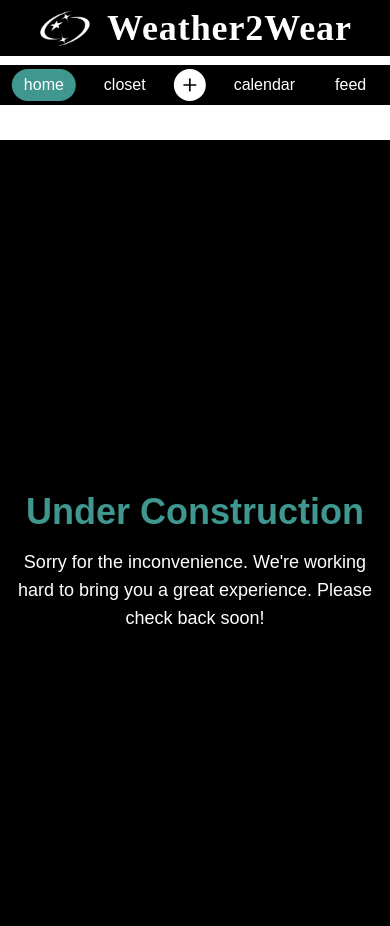
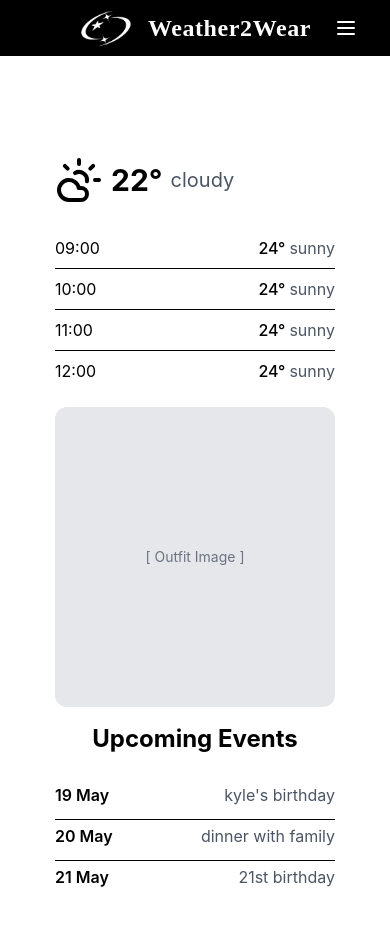
Before and after one commit to COS301-SE-2025/Weather-to-Wear, a React (Create React App) app in the folder app-mobile/my-app/: page / in a window 390 px wide. Shown: the top 926 px of the page. Built offline with nearby package versions, Linux system fonts and the light colour scheme; the HTML template or start-up script is replaced by a standard one.

Commit message:
making the navbar and dashboard dynamically resizable

```diff
--- a/app-mobile/my-app/src/App.tsx
+++ b/app-mobile/my-app/src/App.tsx
@@ -13,7 +13,7 @@ function App() {
       <NavBar />
       <Routes>
         <Route path="/profile" element={<UnderConstruction />} /> {/* fixed */}
-        <Route path="/" element={<UnderConstruction />} />
+        <Route path="/" element={<HomePage />} />
         <Route path="/closet" element={<ClosetPage />} />
         <Route path="/add" element={<AddPage />} />
 
--- a/app-mobile/my-app/src/components/NavBar.tsx
+++ b/app-mobile/my-app/src/components/NavBar.tsx
@@ -1,12 +1,13 @@
 import React, { useState, useEffect } from "react";
 import { Link, useLocation } from "react-router-dom";
-import { Plus } from "lucide-react";
+import { Plus, Menu, X } from "lucide-react";
 
 const NavBar = () => {
   const location = useLocation();
   const currentPath = location.pathname;
-
   const [menuOpen, setMenuOpen] = useState(false);
+  const [mobileMenuOpen, setMobileMenuOpen] = useState(false);
+  const [isMobile, setIsMobile] = useState(window.innerWidth < 1024);
 
   const isActive = (path: string) => {
     if (menuOpen) return false;
@@ -18,25 +19,54 @@ const NavBar = () => {
     setMenuOpen((open) => !open);
   };
 
+  const toggleMobileMenu = () => {
+    setMobileMenuOpen((open) => !open);
+  };
+
   useEffect(() => {
     setMenuOpen(false);
+    setMobileMenuOpen(false);
   }, [location.pathname]);
+
+  useEffect(() => {
+    const handleResize = () => {
+      setIsMobile(window.innerWidth < 1024);
+      if (window.innerWidth >= 1024) {
+        setMobileMenuOpen(false);
+      }
+    };
+
+    window.addEventListener("resize", handleResize);
+    return () => window.removeEventListener("resize", handleResize);
+  }, []);
 
   return (
     <>
       <div className="fixed top-0 left-0 w-full bg-white z-50">
         {/* Top Banner */}
 <div className="bg-black text-white py-2 px-4">
-          <div className="max-w-screen-xl mx-auto flex items-center justify-center gap-4">
+  <div className="max-w-screen-xl mx-auto flex items-center justify-center relative">
+    <div className="flex items-center gap-4">
       <img src="/logo.png" alt="Weather2Wear logo" className="h-10 w-auto" />
-            <h1 className="text-4xl font-bodoni font-extrabold tracking-wide">
+      <h1 className="text-2xl md:text-4xl font-bodoni font-extrabold tracking-wide">
         Weather2Wear
       </h1>
     </div>
+
+    {/* Mobile menu toggle */}
+    <button
+      className="lg:hidden text-white absolute right-4"
+      onClick={toggleMobileMenu}
+      aria-label="Toggle menu"
+    >
+      {mobileMenuOpen ? <X size={24} /> : <Menu size={24} />}
+    </button>
+  </div>
 </div>
 
-        {/* Nav Bar */}
-        <nav className="py-3 px-4 bg-white relative">
+
+        {/* Desktop Nav Bar */}
+        <nav className="hidden lg:block py-3 px-4 bg-white relative">
           <div className="max-w-screen-xl mx-auto flex items-center justify-end relative">
             {/* Centered Nav Group */}
             <div className="bg-black rounded-full flex items-center justify-center px-8 py-1 gap-4 absolute left-1/2 -translate-x-1/2">
@@ -96,7 +126,7 @@ const NavBar = () => {
             </div>
           </div>
 
-          {/* Popup menu - no background, no borders */}
+          {/* Desktop Popup menu */}
           <div className="w-full">
             <div className="max-w-screen-xl mx-auto flex justify-center items-center min-h-[0.5rem]">
               <div className={`${menuOpen ? "flex" : "hidden"} gap-6`}>
@@ -127,10 +157,86 @@ const NavBar = () => {
             </div>
           </div>
         </nav>
+
+        {/* Mobile Navigation */}
+        {isMobile && (
+          <div className={`lg:hidden bg-white transition-all duration-300 ${mobileMenuOpen ? "max-h-screen" : "max-h-0 overflow-hidden"}`}>
+            <div className="flex flex-col items-center py-4 space-y-4">
+              <Link
+                to="/"
+                className={`px-4 py-2 rounded-full transition-colors ${
+                  currentPath === "/" ? "bg-[#3F978F] text-white" : "text-black hover:bg-gray-100"
+                } font-livvic`}
+              >
+                home
+              </Link>
+              <Link
+                to="/closet"
+                className={`px-4 py-2 rounded-full transition-colors ${
+                  currentPath === "/closet" ? "bg-[#3F978F] text-white" : "text-black hover:bg-gray-100"
+                } font-livvic`}
+              >
+                closet
+              </Link>
+              <Link
+                to="/calendar"
+                className={`px-4 py-2 rounded-full transition-colors ${
+                  currentPath === "/calendar" ? "bg-[#3F978F] text-white" : "text-black hover:bg-gray-100"
+                } font-livvic`}
+              >
+                calendar
+              </Link>
+              <Link
+                to="/feed"
+                className={`px-4 py-2 rounded-full transition-colors ${
+                  currentPath === "/feed" ? "bg-[#3F978F] text-white" : "text-black hover:bg-gray-100"
+                } font-livvic`}
+              >
+                feed
+              </Link>
+
+              <div className="w-full border-t border-gray-200 my-2"></div>
+
+              <Link
+                to="/add"
+                className="px-4 py-2 text-black font-livvic"
+              >
+                add to closet
+              </Link>
+              <Link
+                to="/create-outfit"
+                className="px-4 py-2 text-black font-livvic"
+              >
+                create an outfit
+              </Link>
+              <Link
+                to="/post-to-feed"
+                className="px-4 py-2 text-black font-livvic"
+              >
+                post to feed
+              </Link>
+
+              <div className="w-full border-t border-gray-200 my-2"></div>
+
+              <div className="flex items-center gap-4">
+                <Link to="/profile">
+                  <img
+                    src="/profile.png"
+                    alt="Profile"
+                    className="w-8 h-8 rounded-full object-cover border border-black cursor-pointer"
+                  />
+                </Link>
+                <button className="px-4 py-1 rounded-full border border-black text-black hover:bg-black hover:text-white transition-all font-livvic">
+                  log out
+                </button>
+              </div>
+            </div>
+          </div>
+        )}
       </div>
 
       {/* Spacer div to push content down below the fixed navbar */}
-      <div className="h-[140px]" />
+      <div className="h-[140px] lg:h-[140px]" />
     </>
   );
 };
--- a/app-mobile/my-app/src/pages/HomePage.tsx
+++ b/app-mobile/my-app/src/pages/HomePage.tsx
@@ -1,6 +1,69 @@
-// Example: HomePage.tsx
+import { Sun, CloudSun } from 'lucide-react';
+
 export default function HomePage() {
-  return <h1>Home Page</h1>;
+  return (
+    <div className="flex flex-col min-h-screen bg-white">
+      {/* Main content area */}
+      <div className="flex flex-1 flex-col lg:flex-row p-4 md:p-8 gap-4 md:gap-8">
+        {/* Left Weather Section */}
+        <div className="w-full lg:w-1/3 flex justify-center">
+          <div className="w-full max-w-[280px]">
+            {/* Current Weather */}
+            <div className="flex items-center space-x-2 md:space-x-4 text-3xl md:text-5xl font-bold mb-6 md:mb-10">
+              <CloudSun className="w-12 h-12 md:w-16 md:h-16" />
+              <span>22°</span>
+              <span className="text-xl md:text-2xl text-gray-600 font-normal">cloudy</span>
+            </div>
+
+            {/* Hourly Forecast */}
+            <div className="divide-y divide-black">
+              {[
+                { time: '09:00', temp: '24°', desc: 'sunny' },
+                { time: '10:00', temp: '24°', desc: 'sunny' },
+                { time: '11:00', temp: '24°', desc: 'sunny' },
+                { time: '12:00', temp: '24°', desc: 'sunny' },
+              ].map((hour, idx) => (
+                <div key={idx} className="flex justify-between text-base md:text-lg py-2">
+                  <span>{hour.time}</span>
+                  <span className="flex gap-1 md:gap-2">
+                    <span className="font-medium">{hour.temp}</span>
+                    <span className="text-gray-600">{hour.desc}</span>
+                  </span>
+                </div>
+              ))}
+            </div>
+          </div>
+        </div>
+
+        {/* Center Outfit Section */}
+        <div className="w-full lg:w-1/3 flex justify-center items-center">
+          <div className="w-full h-[300px] md:h-[400px] lg:h-[500px] max-w-[280px] md:max-w-[350px] lg:max-w-[400px] flex items-center justify-center bg-gray-200 rounded-xl md:rounded-2xl lg:rounded-3xl">
+            <span className="text-gray-500 text-sm md:text-base">[ Outfit Image ]</span>
+          </div>
+        </div>
+
+        {/* Right Events Section */}
+        <div className="w-full lg:w-1/3 flex justify-center">
+          <div className="w-full max-w-[280px]">
+            <h2 className="text-2xl md:text-3xl lg:text-4xl font-bold text-center mb-6 md:mb-10">Upcoming Events</h2>
+            <div className="space-y-2 md:space-y-4">
+              {[
+                { date: '19 May', label: "kyle's birthday" },
+                { date: '20 May', label: 'dinner with family' },
+                { date: '21 May', label: '21st birthday' },
+              ].map((event, idx) => (
+                <div key={idx}>
+                  {idx !== 0 && <hr className="border-black" />}
+                  <div className="flex justify-between text-base md:text-lg py-1 md:py-2">
+                    <span className="font-semibold">{event.date}</span>
+                    <span className="text-gray-600">{event.label}</span>
+                  </div>
+                </div>
+              ))}
+            </div>
+          </div>
+        </div>
+      </div>
+    </div>
+  );
 }
-
-// Repeat for ClosetPage.tsx, AddPage.tsx, etc.
```
Lines whose indentation alone changed are shown as unchanged.
